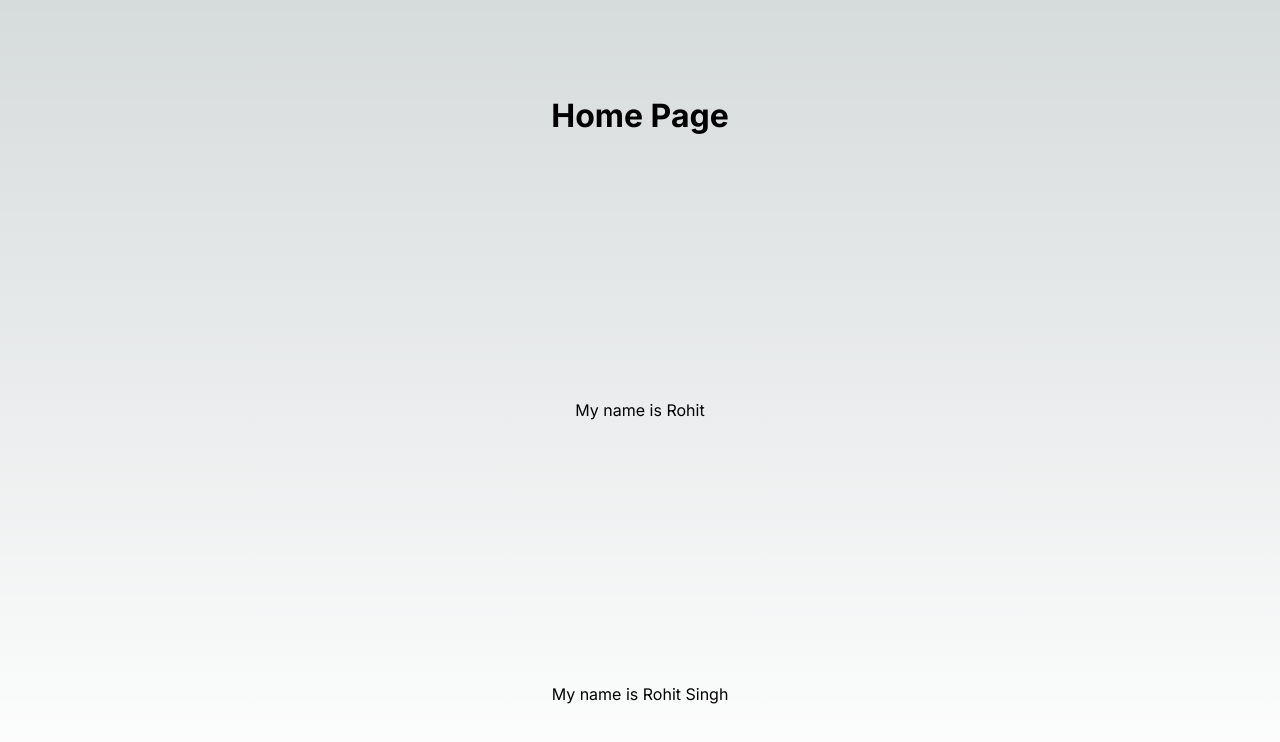
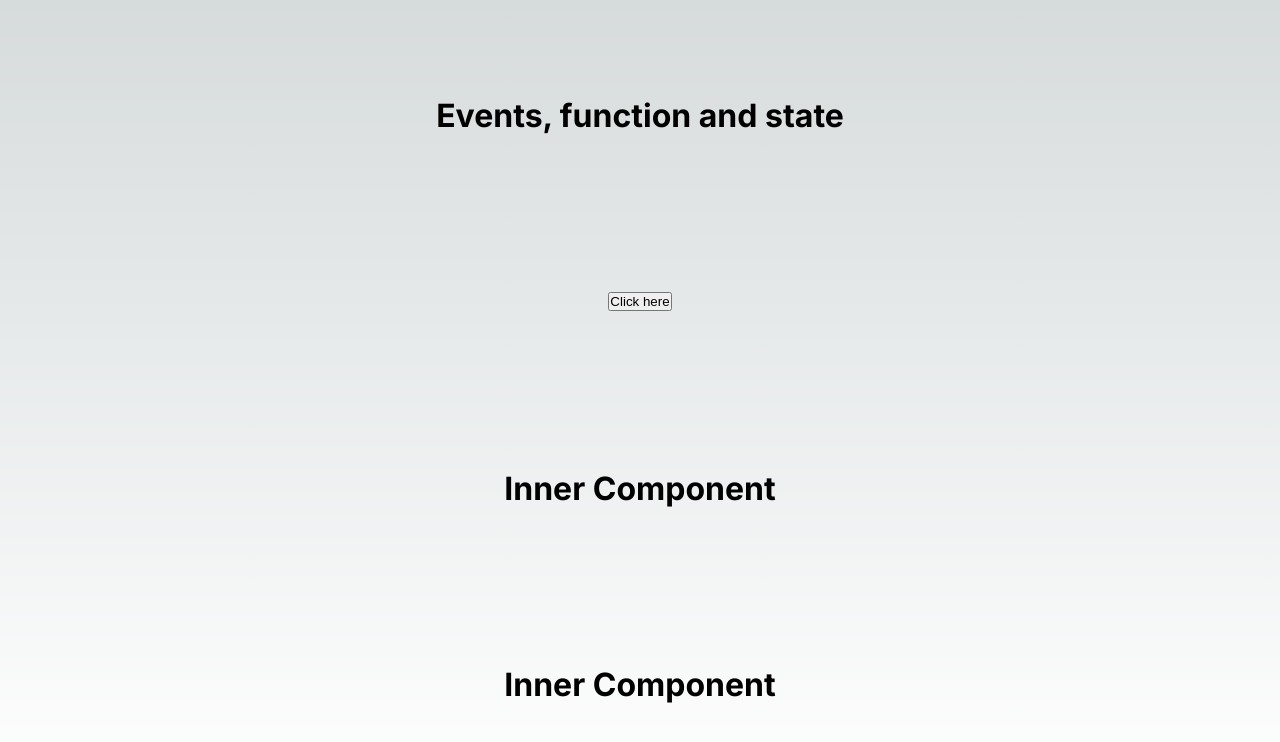
Before and after one commit to rohitsingh2901/LearnNext.js, a Next.js app: page / in a window 1280 px wide. Shown: the top 742 px of the page. Built offline with nearby package versions, Linux system fonts and the light colour scheme.

Commit message:
Events | Functions | State

```diff
--- a/src/app/page.js
+++ b/src/app/page.js
@@ -1,17 +1,49 @@
+'use client' // Resolve Error 1: it specify that this components(its child component)
+import { useState } from "react";
 import styles from "./page.module.css";
+// 'use client'  We can't declare it here it will always declared at the top
 
 export default function Home() {
+  const [name, setName] = useState("Rohit") //state
+  const name2 = "Rohit" // Variable
+
+  const InnerComponent=()=>{
+    return(
+
+      <h1>Inner Component</h1>
+    )
+  }
   return (
     <main className={styles.main}>
-      <h1>Home Page</h1>
-      <User name="Rohit"/>
-      <User name="Rohit Singh"/>
+      <h1>Events, function and state</h1>
+      <button onClick={()=>alert("Hello there!!")}>Click here</button>
+      {/* throws error: If you need interactivity, consider converting part of this to a Client Component. ----------- 1 */}
+
+
+
+      <InnerComponent/>
+      {InnerComponent()}
     </main>
   );
 }
 
-const User = (props)=>{
-  return(
-    <div>My name is {props.name}</div>
-  )
-}
+/*
+1. use client
+
+The use client directive in Next.js is used to define a component as a client-side rendering entity. By default, all components in Next.js 13 inside the app folder are server components. Server components cannot use client features such as useState, useEffect, etc.
+When you add the use client directive at the top of a file (before any imports), you’re declaring a boundary between a Server and Client Component modules1. This means that the component should be rendered and executed within the user’s browser environment, rather than on the server2
+
+2. State vs Variable
+
+-> Lifetime: A variable’s value persists only for the duration of its function’s execution1. Once the function exits, the variable “disappears” and its value is lost. On the other hand, state variables in React are preserved by the framework. Even after the function exits, the state variable retains its value.
+-> Reactivity: When a variable’s value changes, it doesn’t cause the component to re-render23. However, when a state variable’s value changes (using setState or useState), React will re-render the component.
+
+
+3. Difference b/w <InnerComponent/> and {InnerComponent()}
+
+When you use <Component /> in your JSX, you are treating it as a React component. This means that React will create an instance of the component and manage its state and lifecycle. It can accept props just like any other React component. This is the recommended way to use components in React.
+
+When you use {Component()} in your JSX, you are treating it as a JavaScript function call. It is not treated as a React component. This means that React will execute the Component function immediately and render the JSX returned by that function. It does not have access to React's state management or lifecycle methods.
+
+In this case, you cannot pass props directly to Component, and it will not behave like a typical React component. It's just a function that returns JSX, and it gets called whenever your main component (Home in this case) re-renders.
+*/
```
